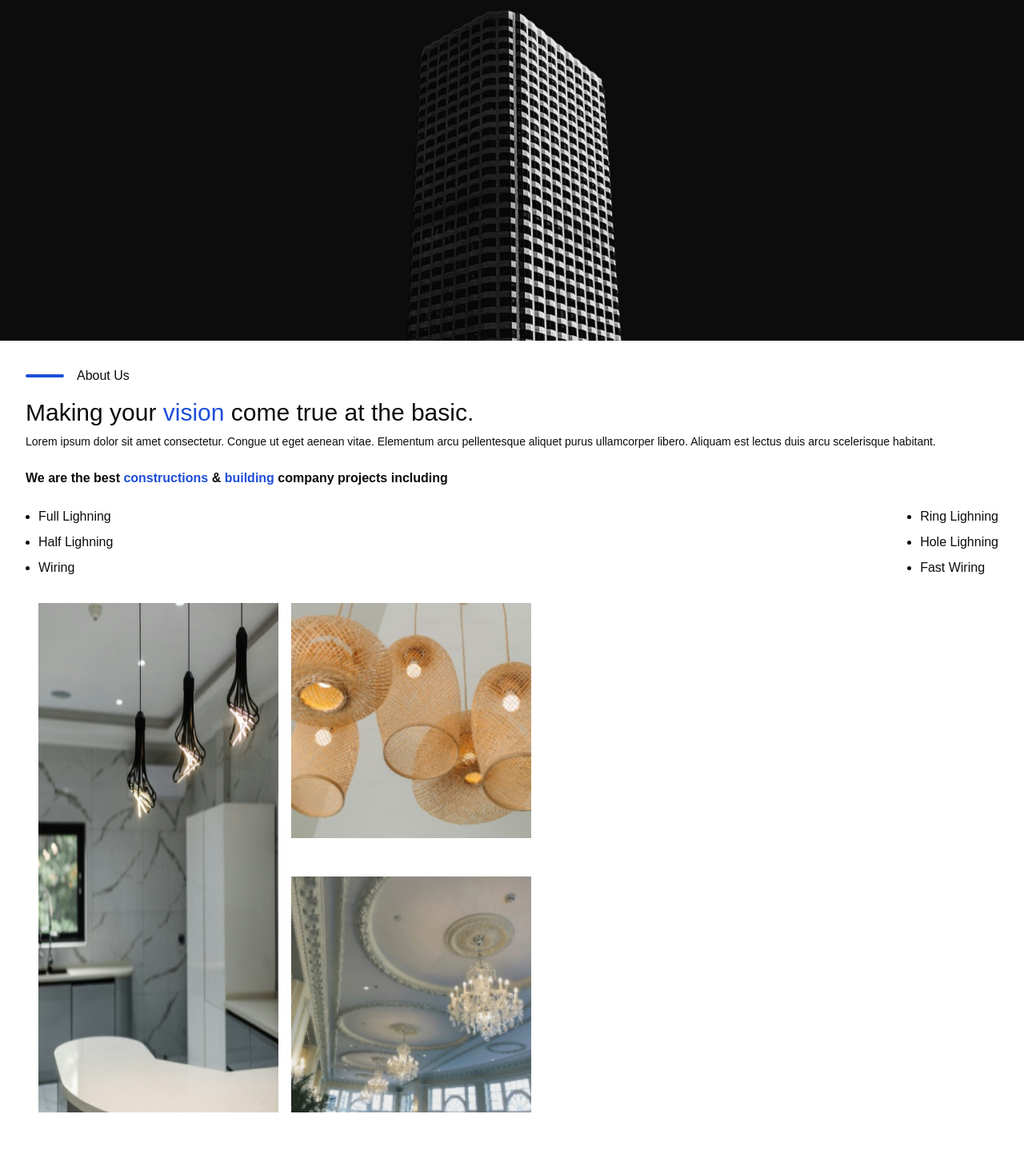
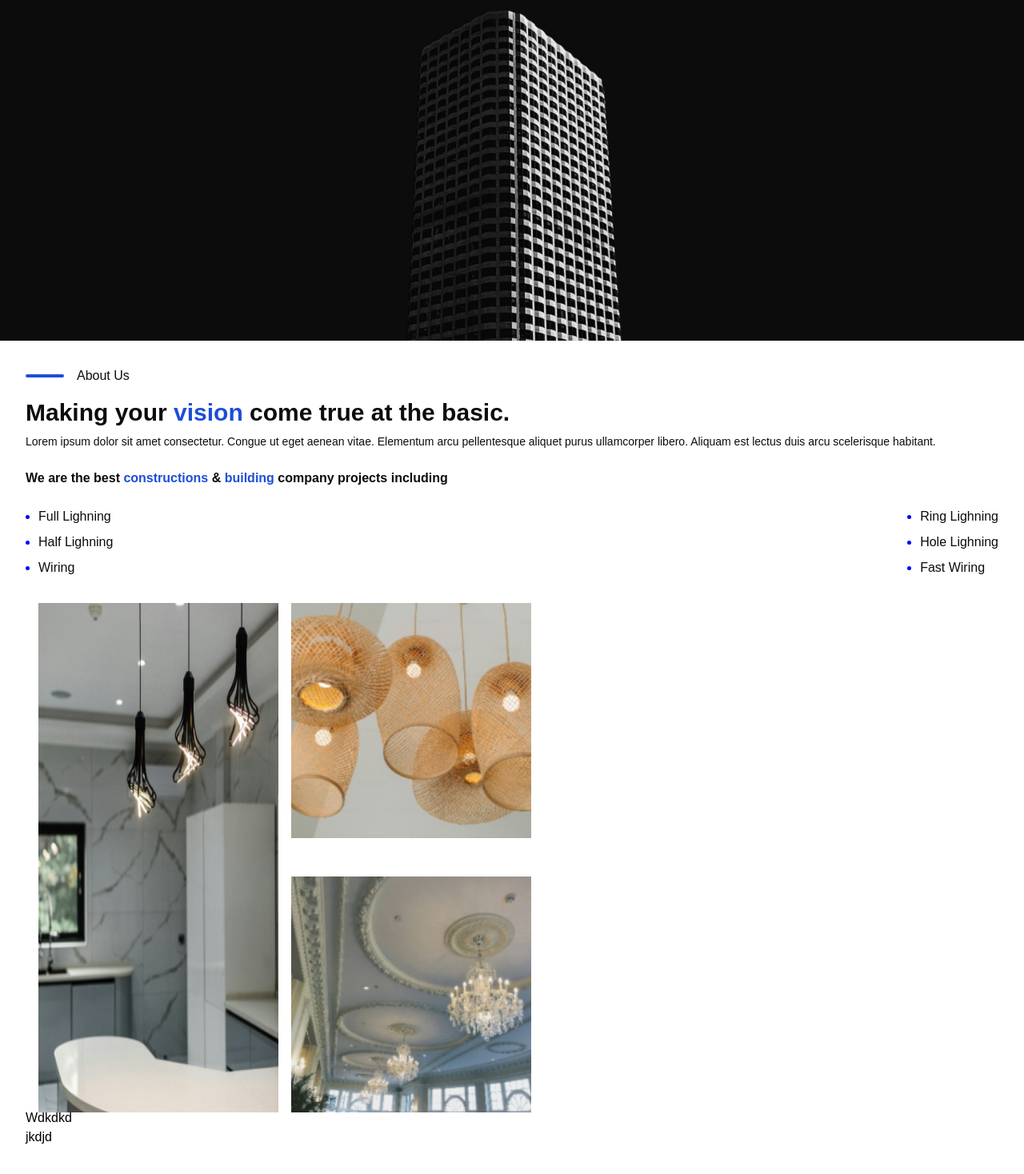
Before and after one commit to devhabeeblateef/ibconceptsandlogistics, a Next.js app in the folder client/: page / in a window 1280 px wide. Shown: the part 1027-2495 px from the top of the page at 80% size. Before the commit the page ends 2434 px from the top, so only its background shows below. Built offline with nearby package versions, Linux system fonts and the light colour scheme.

Commit message:
add why us page

```diff
--- a/client/pages/about.js
+++ b/client/pages/about.js
@@ -8,7 +8,7 @@ function About() {
     <p className=' font-light '>About Us</p>
     </div>
 
-    <h1 className='text-3xl font-medium mt-4'>Making your <span className='text-blue-700'> vision </span>
+    <h1 className='text-3xl font-bold mt-4'>Making your <span className='text-blue-700'> vision </span>
     come true at the basic.</h1>
     <p className='mt-2 text-sm'>
     Lorem ipsum dolor sit amet consectetur.
--- a/client/pages/index.js
+++ b/client/pages/index.js
@@ -3,6 +3,7 @@ import { Inter } from "next/font/google";
 import Hero from "./hero";
 import Show from "./show";
 import About from "./about";
+import Why from "./why";
 
 export default function Home() {
   return (
@@ -10,6 +11,7 @@ export default function Home() {
       <Hero/>
       <Show/>
       <About/>
+      <Why/>
     </>
       );
 }
--- /dev/null
+++ b/client/pages/why.js
@@ -0,0 +1,12 @@
+import React from 'react'
+
+function Why() {
+  return (
+    <div className='h-screen mt-32 p-8 w-screen'>
+      Wdkdkd
+      <p>jkdjd</p>
+    </div>
+  )
+}
+
+export default Why
--- a/client/styles/globals.css
+++ b/client/styles/globals.css
@@ -14,3 +14,10 @@
 {
   color: yellow;
 }
+
+li::marker{
+  border-radius: 2ch;
+  padding-inline: 2ch;
+  margin-inline-end: 2ch;
+  color: blue
+}
```
